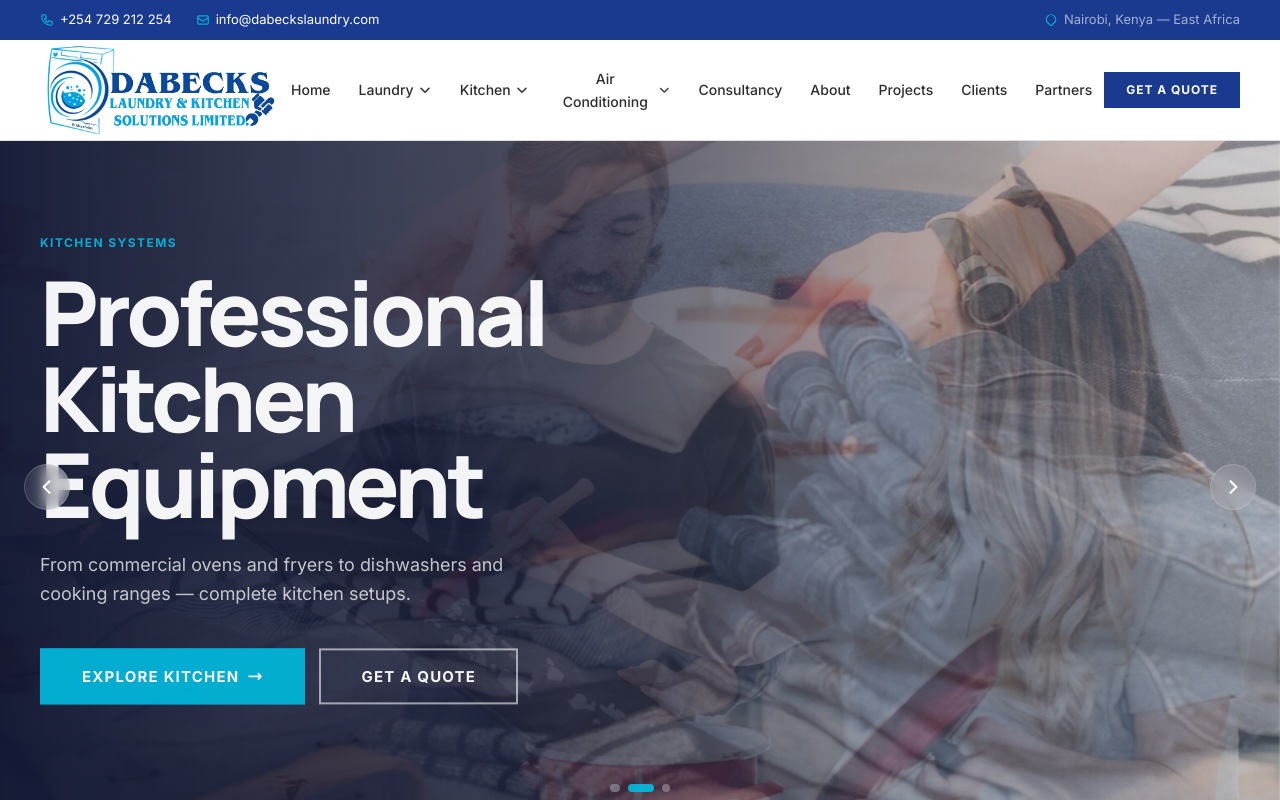
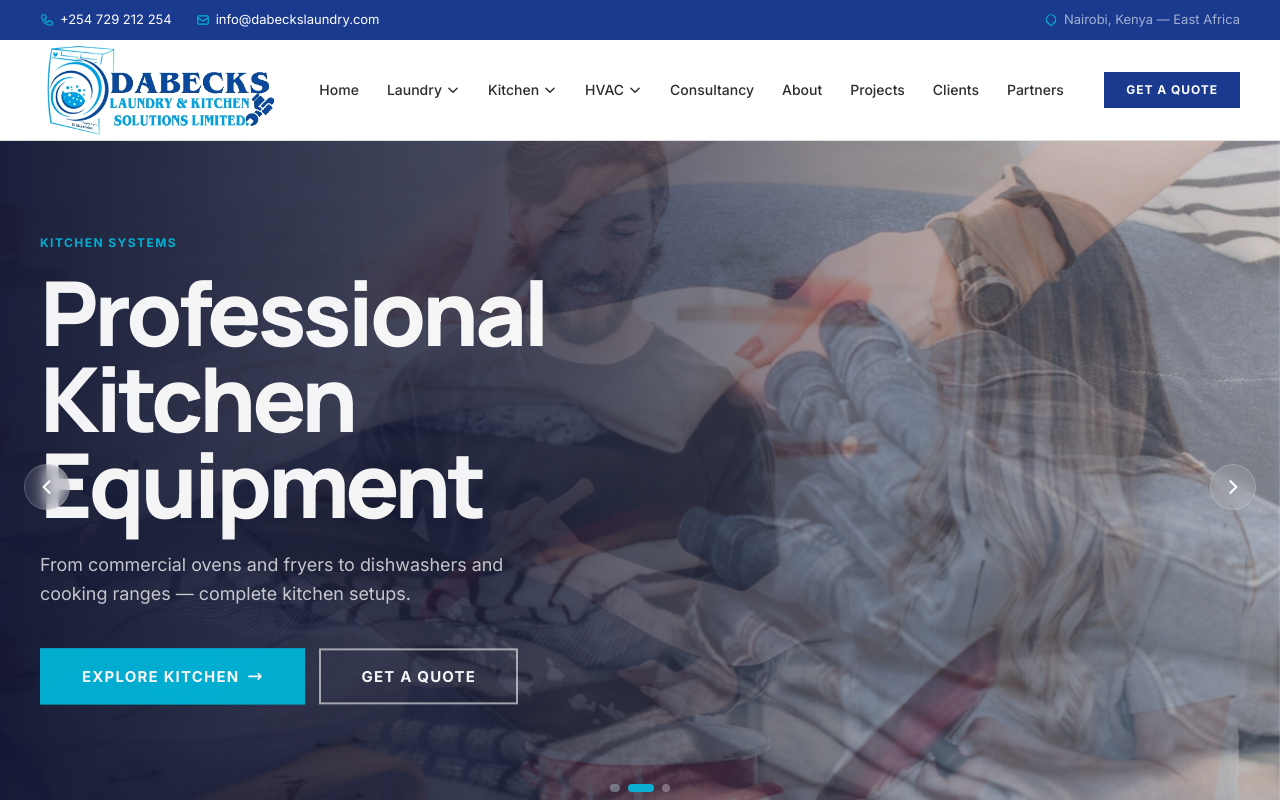
Before and after one commit to Damarice/Dabecks, a Next.js app: page / in a window 1280 px wide. Shown: the top 800 px of the page. Built offline with nearby package versions, Linux system fonts and the light colour scheme.

Commit message:
Fix navbar: shorten Air Conditioning to HVAC, prevent text wrapping, add Font Awesome

```diff
--- a/app/components/Navbar.tsx
+++ b/app/components/Navbar.tsx
@@ -49,7 +49,7 @@
   { href: '/',                      label: 'Home' },
   { key: 'laundry',                 label: 'Laundry' },
   { key: 'kitchen',                 label: 'Kitchen' },
-  { key: 'ac',                      label: 'Air Conditioning' },
+  { key: 'ac',                      label: 'HVAC' },
   { href: '/solutions/consultancy', label: 'Consultancy' },
   { href: '/about',                 label: 'About' },
   { href: '/projects',              label: 'Projects' },
@@ -183,6 +183,7 @@
                           color: activeDropdown === key
                             ? 'var(--color-brand-navy)'
                             : 'var(--color-neutral-700)',
+                          whiteSpace: 'nowrap',
                         }}
                         aria-expanded={activeDropdown === key}
                         aria-haspopup="true"
@@ -257,6 +258,7 @@
                       fontSize: '0.875rem',
                       fontWeight: 500,
                       color: 'var(--color-neutral-700)',
+                      whiteSpace: 'nowrap',
                     }}
                   >
                     {link.label}
--- a/package.json
+++ b/package.json
@@ -9,6 +9,9 @@
     "lint": "eslint"
   },
   "dependencies": {
+    "@fortawesome/fontawesome-svg-core": "^7.3.1",
+    "@fortawesome/free-solid-svg-icons": "^7.3.1",
+    "@fortawesome/react-fontawesome": "^3.5.0",
     "next": "16.3.2",
     "react": "19.2.8",
     "react-dom": "19.2.8"
```
Also changed, not shown: 1 other file (tests, documents, lock files or other folders).
